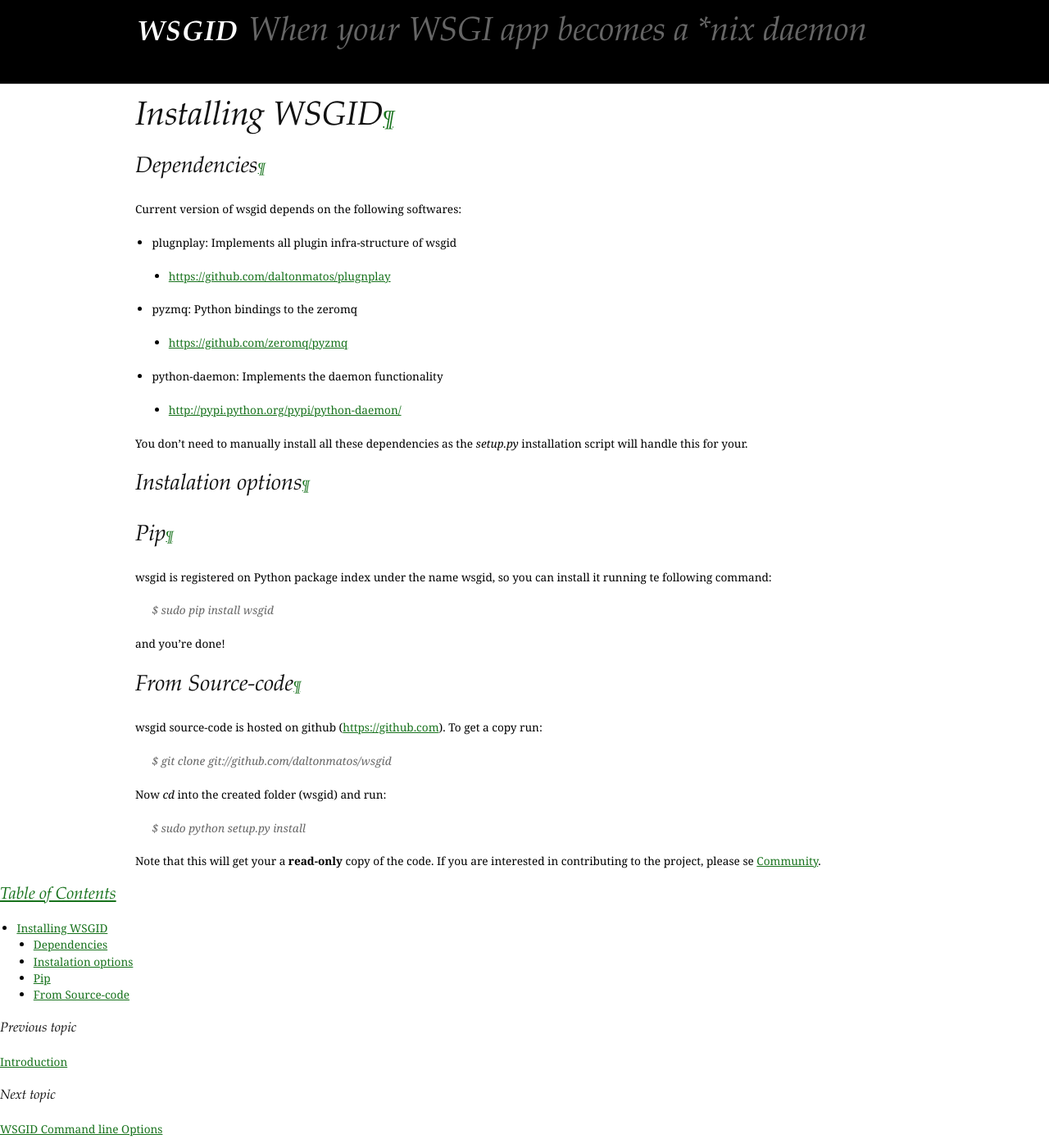
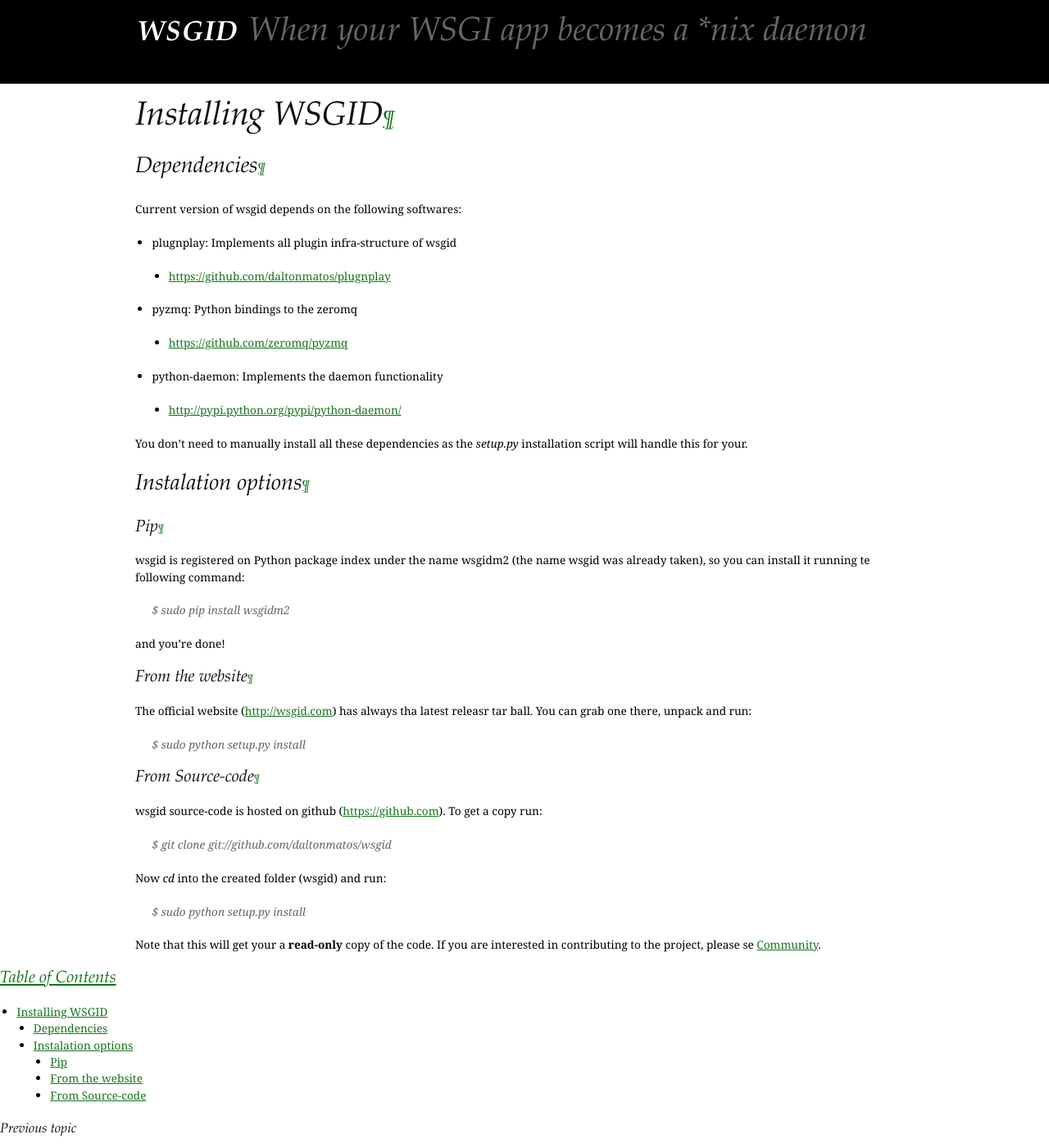
Before and after one commit to yoshrote/wsgid, a Sphinx documentation site: the page built from doc/sphinx/source/installing.rst, in a window 1280 px wide and 1400 px high. Shown: the whole window at 82% size. Built offline with Sphinx 7.4.7, drawn with Linux system fonts in a browser that asks for light colours.

Commit message:
More docs about installing wsgid

```diff
--- a/doc/sphinx/source/installing.rst
+++ b/doc/sphinx/source/installing.rst
@@ -26,17 +26,24 @@
 :::::::::::::::::::
 
 Pip
-:::
+***
 
-wsgid is registered on Python package index under the name wsgid, so you can install it running te following command:
+wsgid is registered on Python package index under the name wsgidm2 (the name wsgid was already taken), so you can install it running te following command:
 
-    $ sudo pip install wsgid
+    $ sudo pip install wsgidm2
 
 and you're done!
 
 
+From the website
+****************
+
+The official website (http://wsgid.com) has always tha latest releasr tar ball. You can grab one there, unpack and run:
+
+    $ sudo python setup.py install
+
 From Source-code
-::::::::::::::::
+****************
 
 wsgid source-code is hosted on github (https://github.com). To get a copy run:
 
```
